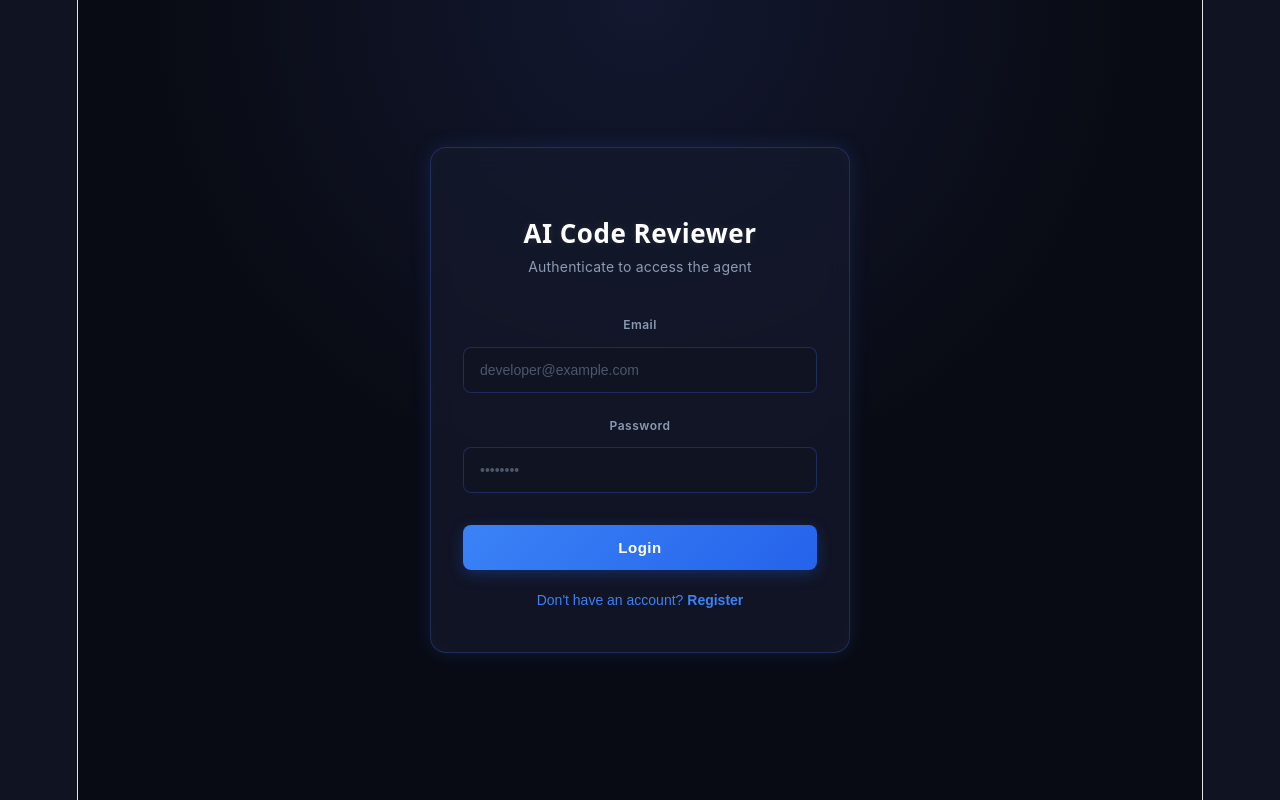
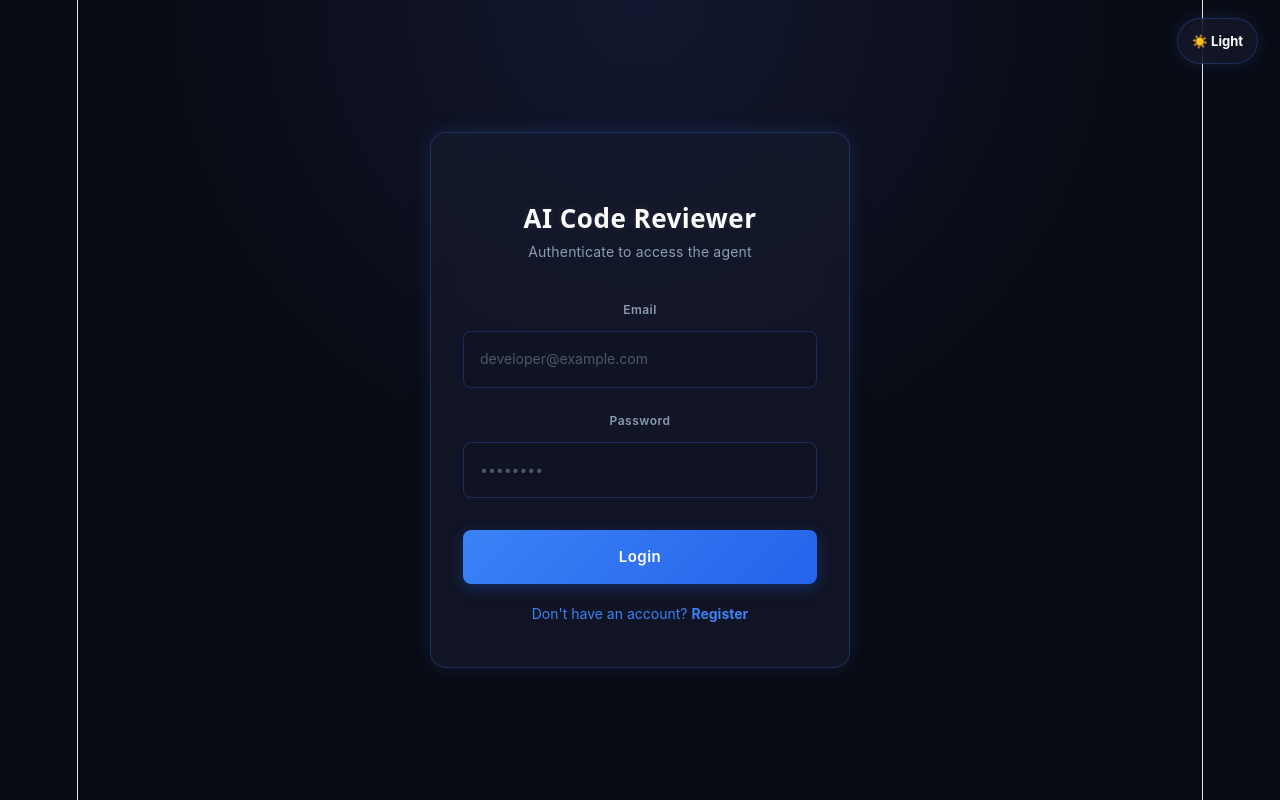
Before and after one commit to Saikrishna-dev-oss/ai-code-reviewer-agent-frontend, a React (Vite) app: page / in a window 1280 px wide. Built offline with nearby package versions, Linux system fonts and the light colour scheme.

Commit message:
Add dark and light theme toggle

```diff
--- a/src/App.jsx
+++ b/src/App.jsx
@@ -1,5 +1,5 @@
 // src/App.jsx
-import { useState } from 'react';
+import { useEffect, useState } from 'react';
 import './styles/global.css';
 
 import Login from './pages/login.jsx';
@@ -13,9 +13,21 @@ export default function App() {
   const [currentStep, setCurrentStep] = useState('login');
   const [uploadedFiles, setUploadedFiles] = useState([]);
   const [currentUser, setCurrentUser] = useState(null);
+  const [theme, setTheme] = useState(() => {
+    return localStorage.getItem('app-theme') || 'dark';
+  });
 
   // New State to hold the temporary toast message
   const [toastMessage, setToastMessage] = useState('');
+
+  useEffect(() => {
+    document.documentElement.setAttribute('data-theme', theme);
+    localStorage.setItem('app-theme', theme);
+  }, [theme]);
+
+  const toggleTheme = () => {
+    setTheme((previousTheme) => previousTheme === 'dark' ? 'light' : 'dark');
+  };
 
   const handleLogout = () => {
     setCurrentUser(null);
@@ -90,6 +102,15 @@ export default function App() {
 
   return (
     <main style={{ minHeight: '100vh', display: 'flex', flexDirection: 'column' }}>
+      <button
+        type="button"
+        className="theme-toggle-btn"
+        onClick={toggleTheme}
+        aria-label="Toggle dark and light theme"
+      >
+        {theme === 'dark' ? '☀️ Light' : '🌙 Dark'}
+      </button>
+
       {currentUser && (
         <header style={{
           padding: '16px 32px', display: 'flex', justifyContent: 'space-between',
--- a/src/styles/global.css
+++ b/src/styles/global.css
@@ -1,21 +1,46 @@
 /* src/styles/global.css */
 
 :root {
-  /* Color Palette */
-  --bg-card: #1a1d24;
-  --primary-accent: #3b82f6; /* Modern Blue */
-  --primary-hover: #2563eb;
-  --primary-hover: #e5eb25;
-  --text-main: #f3f4f6;
-  --text-muted: #9ca3af;
-  --border-color: #2d3139;
+  color-scheme: dark;
 
-  /* Spacing & Borders */
+  /* Shared spacing & borders */
   --radius-md: 8px;
-  --radius-lg: 12px;
+  --radius-lg: 16px;
   --spacing-sm: 8px;
   --spacing-md: 16px;
   --spacing-lg: 24px;
+}
+
+/* Dark Theme - default */
+html[data-theme='dark'] {
+  color-scheme: dark;
+
+  --bg-page: #090b14;
+  --bg-card: rgba(22, 27, 46, 0.65);
+  --bg-dark: #0f1322;
+  --border-color: rgba(65, 105, 225, 0.3);
+  --border-focus: rgba(65, 105, 225, 0.8);
+  --text-main: #ffffff;
+  --text-muted: #8b9bb4;
+  --primary-accent: #3b82f6;
+  --primary-hover: #2563eb;
+  --glow-shadow: 0 0 20px rgba(59, 130, 246, 0.15);
+}
+
+/* Light Theme */
+html[data-theme='light'] {
+  color-scheme: light;
+
+  --bg-page: #f4f7fb;
+  --bg-card: rgba(255, 255, 255, 0.92);
+  --bg-dark: #eef2f7;
+  --border-color: rgba(30, 64, 175, 0.22);
+  --border-focus: rgba(37, 99, 235, 0.7);
+  --text-main: #111827;
+  --text-muted: #5f6b7a;
+  --primary-accent: #2563eb;
+  --primary-hover: #1d4ed8;
+  --glow-shadow: 0 10px 30px rgba(15, 23, 42, 0.08);
 }
 
 * {
@@ -24,16 +49,63 @@
   box-sizing: border-box;
 }
 
+html,
+body,
+#root {
+  min-height: 100%;
+}
+
 body {
   font-family: 'Inter', -apple-system, BlinkMacSystemFont, "Segoe UI", Roboto, sans-serif;
-  background-color: var(--bg-dark);
+  background-color: var(--bg-page);
   color: var(--text-main);
   min-height: 100vh;
   display: flex;
   flex-direction: column;
+  transition: background-color 0.25s ease, color 0.25s ease;
 }
 
-/* 🚀 Toast Notification System */
+button,
+input,
+textarea,
+select {
+  font: inherit;
+}
+
+/* Fixed theme toggle visible on login, register, upload, dashboard, review and profile screens */
+.theme-toggle-btn {
+  position: fixed;
+  top: 18px;
+  right: 22px;
+  z-index: 10000;
+  border: 1px solid var(--border-color);
+  border-radius: 999px;
+  background-color: var(--bg-card);
+  color: var(--text-main);
+  padding: 9px 14px;
+  font-size: 13px;
+  font-weight: 700;
+  cursor: pointer;
+  box-shadow: var(--glow-shadow);
+  backdrop-filter: blur(12px);
+  -webkit-backdrop-filter: blur(12px);
+  transition: transform 0.2s ease, background-color 0.25s ease, border-color 0.25s ease;
+}
+
+.theme-toggle-btn:hover {
+  transform: translateY(-1px);
+  border-color: var(--primary-accent);
+}
+
+html[data-theme='light'] .login-wrapper {
+  background-image: radial-gradient(circle at 50% 0%, rgba(37, 99, 235, 0.12) 0%, transparent 48%);
+}
+
+html[data-theme='dark'] .login-wrapper {
+  background-image: radial-gradient(circle at 50% 0%, rgba(29, 36, 75, 0.5) 0%, transparent 50%);
+}
+
+/* Toast Notification System */
 .toast-notification {
   position: fixed;
   bottom: 32px;
@@ -47,12 +119,9 @@ body {
   font-size: 14px;
   font-weight: 500;
   z-index: 9999;
-
-  /* Link the new animation and set it to run for exactly 3 seconds */
   animation: fadeInOut 3s ease-in-out forwards;
 }
 
-/* Your new entrance and exit animation */
 @keyframes fadeInOut {
   0% { opacity: 0; transform: translate(-50%, 20px); }
   10% { opacity: 1; transform: translate(-50%, 0); }
```
Also changed, not shown: 1 other file (tests, documents, lock files or other folders).
